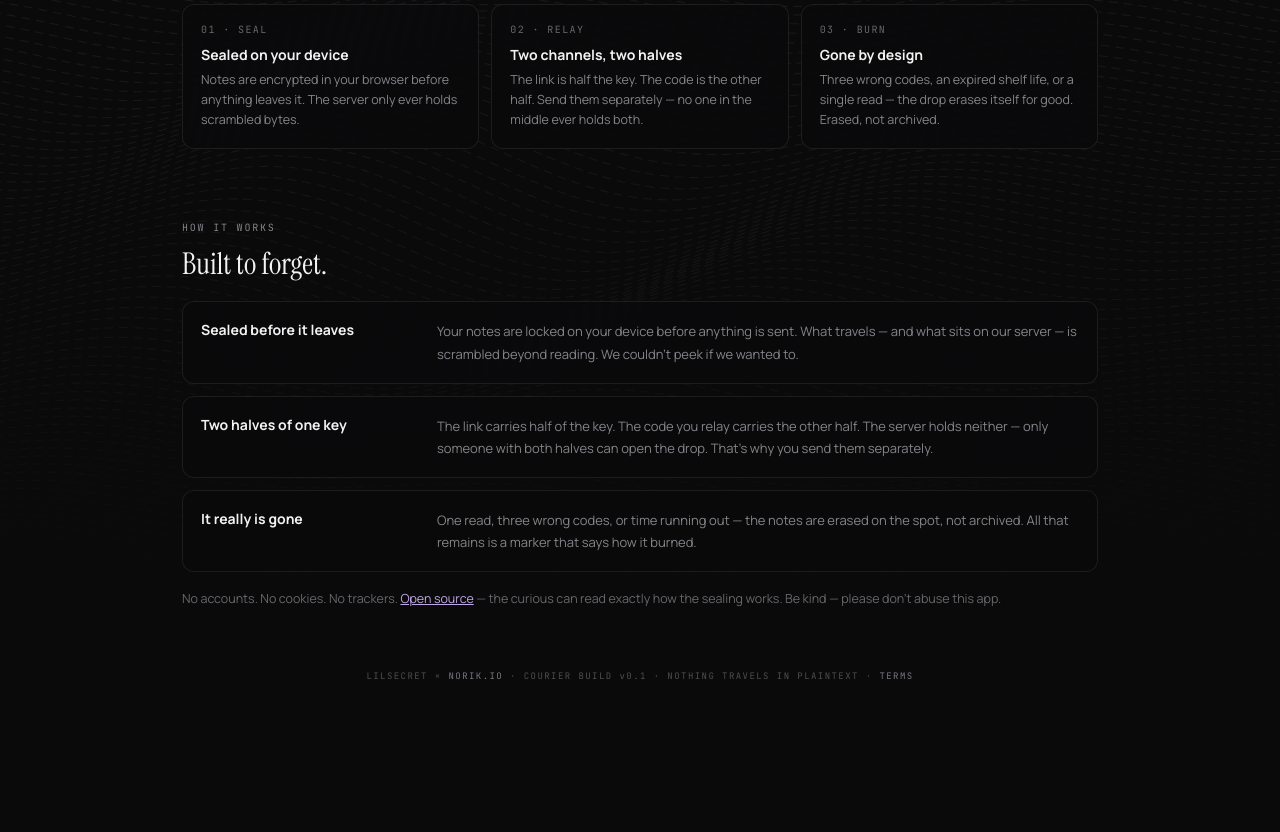
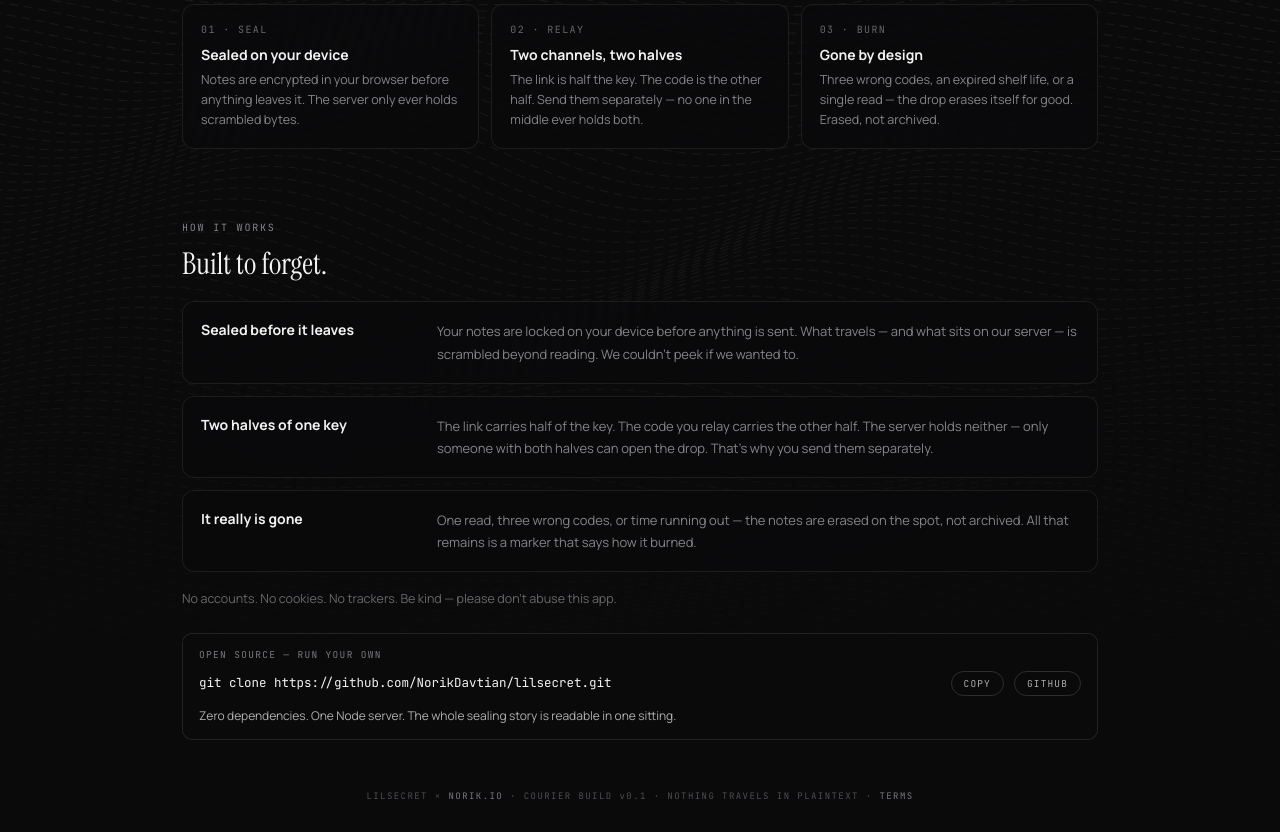
Before and after one commit to NorikDavtian/lilsecret, a website: page public/index.html in a window 1280 px wide. Shown: the part 517-1349 px from the top of the page. Before the commit the page ends 1229 px from the top, so only its background shows below. Drawn offline with Linux system fonts and the light colour scheme; animation ran at ten frames a second.

Commit message:
landing: git-clone copy CTA replaces the buried open-source text link
Co-Authored-By: Claude Fable 5 <noreply@anthropic.com>

```diff
--- a/public/app.js
+++ b/public/app.js
@@ -200,6 +200,8 @@ function startCanvas(c) {
 
 /* ---------- screens ---------- */
 
+const CLONE_CMD = 'git clone https://github.com/NorikDavtian/lilsecret.git';
+
 function screenLanding() {
   const canvas = h('canvas', { class: 'land-canvas' });
   requestAnimationFrame(() => startCanvas(canvas));
@@ -236,10 +238,14 @@ function screenLanding() {
           h('div', { class: 'how-row' },
             h('div', { class: 't', text: 'It really is gone' }),
             h('div', { class: 'd', text: 'One read, three wrong codes, or time running out — the notes are erased on the spot, not archived. All that remains is a marker that says how it burned.' }))),
-        h('p', { class: 'how-foot' },
-          'No accounts. No cookies. No trackers. ',
-          h('a', { href: 'https://github.com/NorikDavtian/lilsecret', target: '_blank', rel: 'noreferrer noopener' }, 'Open source'),
-          ' — the curious can read exactly how the sealing works. Be kind — please don’t abuse this app.'))));
+        h('p', { class: 'how-foot', text: 'No accounts. No cookies. No trackers. Be kind — please don’t abuse this app.' }),
+        h('div', { class: 'linkbox clone-cta' },
+          h('div', { class: 'label', text: 'OPEN SOURCE — RUN YOUR OWN' }),
+          h('div', { class: 'linkbox-row' },
+            h('div', { class: 'linkbox-val', text: CLONE_CMD }),
+            h('button', { class: 'pill-btn', onclick: () => copyText(CLONE_CMD, 'Command copied — go build.'), text: 'COPY' }),
+            h('a', { class: 'pill-btn', href: 'https://github.com/NorikDavtian/lilsecret', target: '_blank', rel: 'noreferrer noopener' }, 'GITHUB')),
+          h('div', { class: 'code-note', text: 'Zero dependencies. One Node server. The whole sealing story is readable in one sitting.' })))));
 }
 
 function screenCompose() {
--- a/public/styles.css
+++ b/public/styles.css
@@ -180,6 +180,9 @@ button:focus-visible { outline: 2px solid rgba(202, 202, 203, 0.65); outline-off
 .how-row .d { font-size: 13px; line-height: 1.7; color: var(--muted); }
 @media (max-width: 640px) { .how-row { grid-template-columns: 1fr; gap: 6px; } }
 .how-foot { margin-top: 18px; font-size: 12.5px; color: var(--faint); }
+.clone-cta { margin-top: 26px; }
+a.pill-btn { color: var(--body); text-decoration: none; display: inline-block; }
+a.pill-btn:hover { color: var(--ink-2); }
 
 /* ---------- compose ---------- */
 
```
